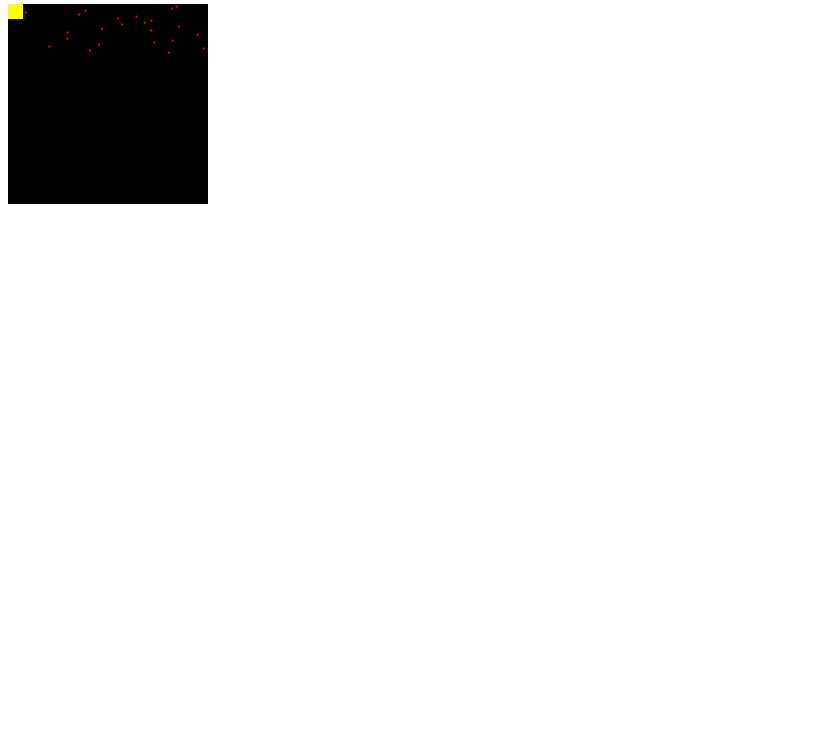
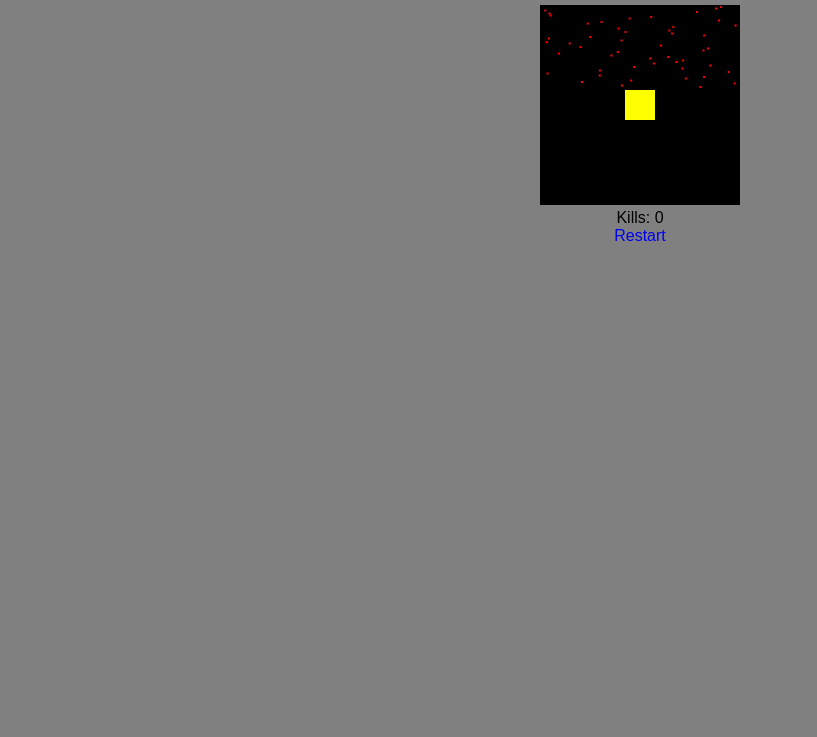
Before and after one commit to madelfino/browsergames, a plain HTML site: page yellowboxreddots/index.html in a window 1280 px wide. Shown: the part 63-800 px from the top of the page, without its empty margins (0-817 px from the left). Drawn offline with Linux system fonts and the light colour scheme.

Commit message:
YBRD: Update UI
Add stylesheet, kill counter, restart button
Also add optional debugging output

```diff
--- /dev/null
+++ b/yellowboxreddots/css/ybrd.css
@@ -0,0 +1,12 @@
+body
+{
+    background: gray;
+    text-align: center;
+    color: black;
+    font-family: Arial;
+}
+
+a
+{
+    text-decoration: none;
+}
--- a/yellowboxreddots/index.html
+++ b/yellowboxreddots/index.html
@@ -3,9 +3,12 @@
 <head>
     <title>Yellow Box, Red Dots</title>
     <script src="js/ybrd.js"></script>
+    <link rel="stylesheet" href="css/ybrd.css" />
 </head>
 <body>
     <h2>Yellow Box, Red Dots</h2>
-    <canvas id="stage" height="200" width="200"></canvas>
+    <canvas id="stage" height="200" width="200"></canvas><br />
+    <div id="killCounter"></div>
+    <a href="javascript:location.reload()">Restart</a>
 </body>
 </html>
--- a/yellowboxreddots/js/ybrd.js
+++ b/yellowboxreddots/js/ybrd.js
@@ -1,13 +1,15 @@
+var DEBUG = false;
 var ctx;
 var player = {
-    'x': 0,
-    'y': 0,
+    'x': 100,
+    'y': 100,
     'height': 30,
     'width': 30,
     'kills': 0
 }
 var dots = [];
 var gameInterval;
+var killCounter;
 
 window.onload = function()
 {
@@ -18,13 +20,14 @@ window.onload = function()
         player.y = e.clientY - canvas.offsetTop;
     };
     canvas.style.cursor = "None";
+    killCounter = document.getElementById("killCounter");
     gameInterval = setInterval(run, 30);
-    poop = setInterval(addDot, 200);
+    poop = setInterval(addDot, 100);
 }
 
 function addDot()
 {
-    dots.push(dot(Math.random() * 200, 0));
+    dots.push(dot(1 + Math.random() * 198, 0));
 }
 
 function run(){
@@ -51,14 +54,16 @@ function draw()
                  player.y - player.height / 2,
                  player.width,
                  player.height);
+    killCounter.innerHTML = "Kills: " + player.kills;
 }
 
 function update()
 {
     for (var i=dots.length-1; i>=0; --i){
-        dots[i].y += 0.3;
+        dots[i].y += 0.5;
         if (dots[i].y > 200){
-            alert("you dead");
+            alert("you dead, kills: " + player.kills);
+            debug(dots[i]);
             clearInterval(poop);
             clearInterval(gameInterval);
         }
@@ -67,6 +72,7 @@ function update()
            dots[i].y >= player.y - player.height / 2 &&
            dots[i].y <= player.y + player.height / 2){
             dots.splice(i,1);
+            player.kills++;
         }
     }
 }
@@ -75,3 +81,9 @@ function dot(x, y)
 {
     return {'x': x, 'y': y};
 }
+
+function debug(msg)
+{
+    if(DEBUG)
+        console.log(msg);
+}
```
